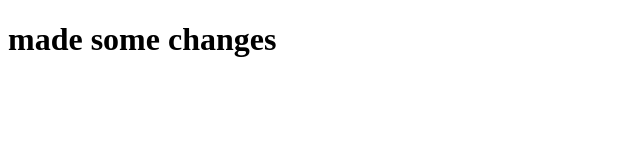
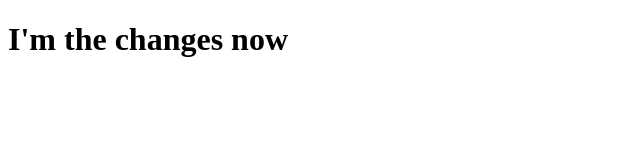
Before and after one commit to Deckermatthew98/whatever, a plain HTML site: page index.html in a window 1280 px wide. Shown: the whole page, without its empty margins (0-640 px from the left). Drawn offline with Linux system fonts and the light colour scheme.

Commit message:
all your code is belong to me

```diff
--- a/index.html
+++ b/index.html
@@ -5,6 +5,6 @@
 	<title>Document</title>
 </head>
 <body>
-	<h1>made some changes</h1>
+	<h1>I'm the changes now</h1>
 </body>
 </html>
```
